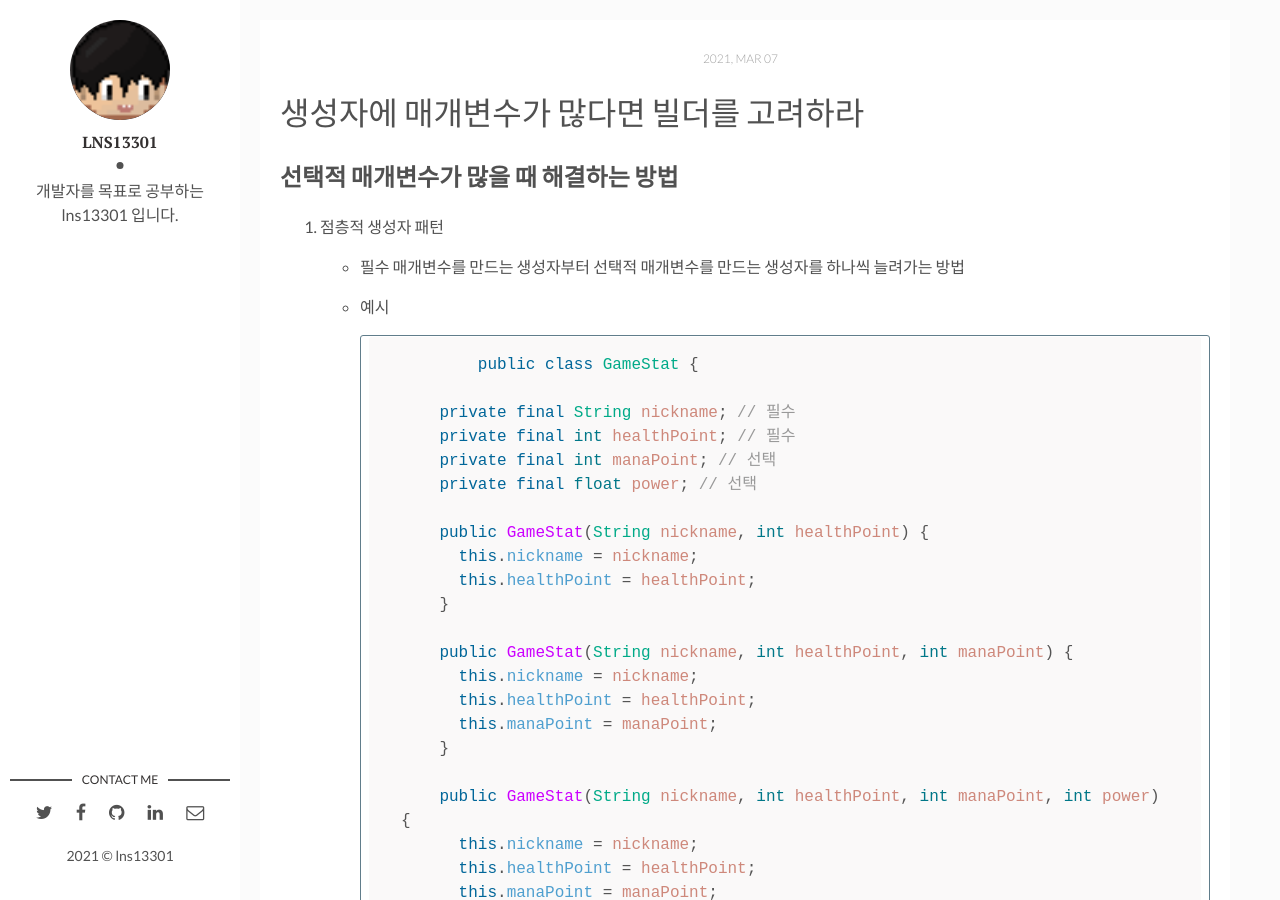
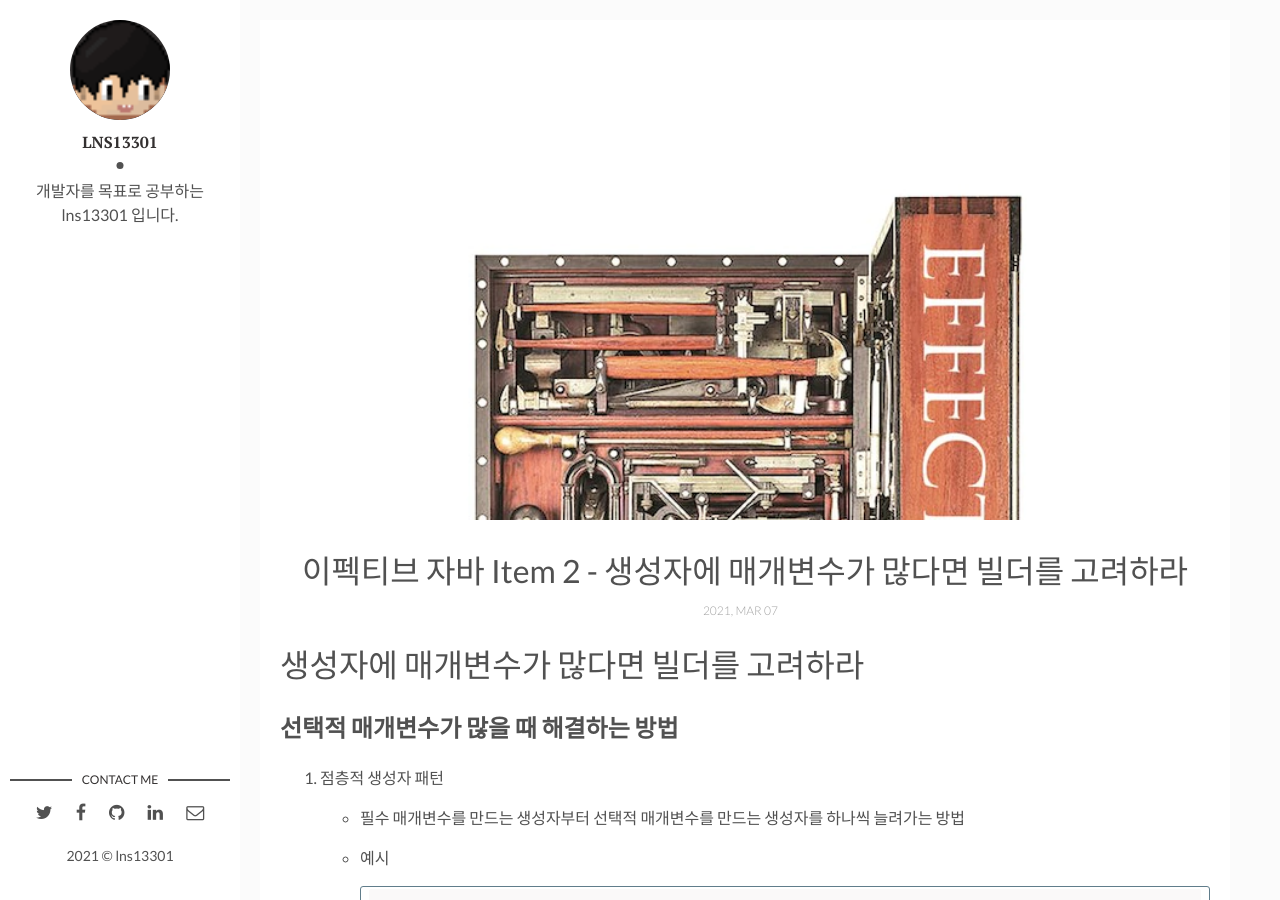
Before and after one commit to lns13301/github-blog, a Jekyll site: the page built from _posts/2021-03-07-effective_java_item2.markdown, in a window 1280 px wide and 900 px high. Built offline with Jekyll 4.4.1, drawn with Linux system fonts in a browser that asks for light colours; our own code applies the rules of GitHub Pages for plain Markdown files; comment, search, counter and statistics services are not loaded.

Commit message:
fix: 태그 및 이미지 수정

```diff
--- a/_posts/2021-03-06-effective_java_item1.markdown
+++ b/_posts/2021-03-06-effective_java_item1.markdown
@@ -3,7 +3,7 @@ layout: post
 title: 이펙티브 자바 Item 1 - 생성자 대신 정적 팩터리 메서드를 고려하라
 date: 2021-03-06 02:30:00 +0900
 description: 정적 팩터리 메서드 학습 내용
-img: woowacourse.jpg
+img: effective_java.png
 tags: java study
 ---
 
--- a/_posts/2021-03-07-effective_java_item2.markdown
+++ b/_posts/2021-03-07-effective_java_item2.markdown
@@ -1,6 +1,6 @@
 ---
 layout: post
-title: 이펙티브 자바 Item 2: 생성자에 매개변수가 많다면 빌더를 고려하라
+title: 이펙티브 자바 Item 2 - 생성자에 매개변수가 많다면 빌더를 고려하라
 date: 2021-03-07 22:30:00 +0900
 description: 빌더 패턴 학습 내용
 img: effective_java.png
```
